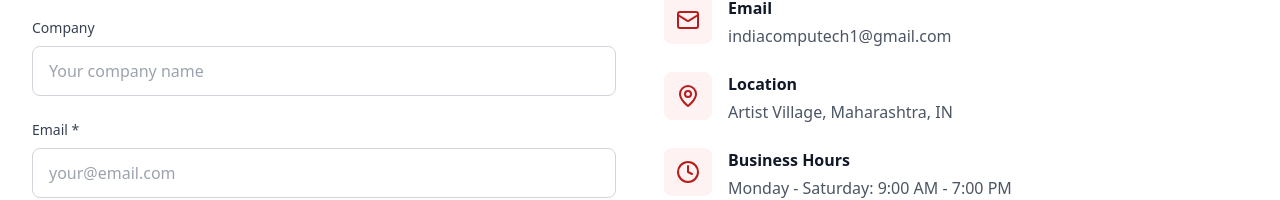
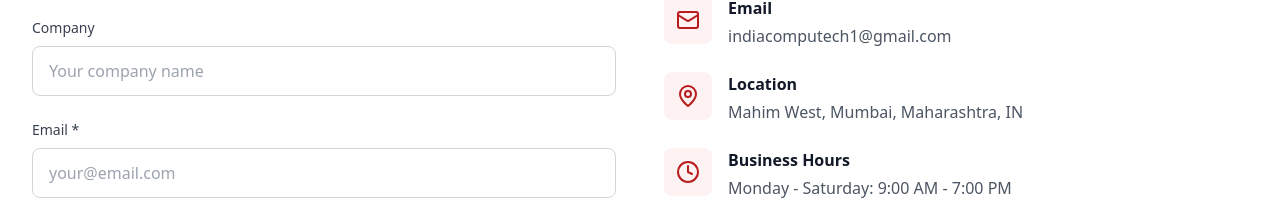
Before and after one commit to indiacomputech1/indiacomputech-website, a Next.js app: page /contact in a window 1280 px wide. Shown: the part 597-797 px from the top of the page. Built offline with nearby package versions, Linux system fonts and the light colour scheme.

Commit message:
Update contact.js

```diff
--- a/pages/contact.js
+++ b/pages/contact.js
@@ -281,7 +281,7 @@ export default function Contact() {
                                         </div>
                                         <div>
                                             <h3 className="font-semibold text-gray-900 mb-1">Location</h3>
-                                            <p className="text-gray-600">Artist Village, Maharashtra, IN</p>
+                                            <p className="text-gray-600">Mahim West, Mumbai, Maharashtra, IN</p>
                                         </div>
                                     </div>
 
```
